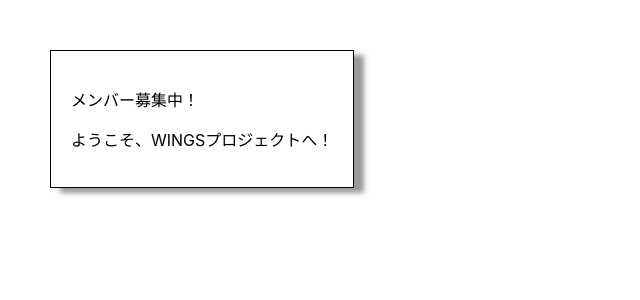
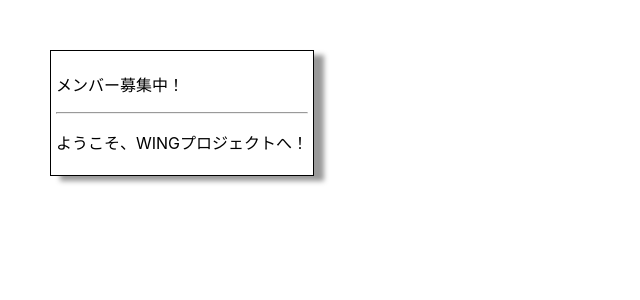
Before and after one commit to nikukyugamer/korekara-hajimeru-react-jissen-nyumon, a React (Create React App) app: page / in a window 1280 px wide. Shown: the top 300 px of the page, without its empty margins (0-640 px from the left). Built offline with nearby package versions, Linux system fonts and the light colour scheme.

Commit message:
feat: 🎸 3-3-4

```diff
--- /dev/null
+++ b/src/TitledPanel.js
@@ -0,0 +1,16 @@
+export default function TitledPanel({ title, body }) {
+  return (
+    <div style={{
+      margin: 50,
+      padding: 5,
+      border: '1px solid #000',
+      width: 'fit-content',
+      boxShadow: '10px 5px 5px #999',
+      backgroundColor: '#fff',
+    }}>
+      {title}
+      <hr />
+      {body}
+    </div>
+  )
+}
--- a/src/index.js
+++ b/src/index.js
@@ -6,15 +6,21 @@
 
 import SelectStyle from './SelectStyle';
 import StyledPanel from './StyledPanel';
+import TitledPanel from './TitledPanel';
 
 const root = ReactDOM.createRoot(document.getElementById('root'));
 
 root.render(
   <React.StrictMode>
-    <StyledPanel>
-      <p>メンバー募集中！</p>
-      <p>ようこそ、WINGSプロジェクトへ！</p>
-    </StyledPanel>
+    <TitledPanel
+      title={
+        <p>メンバー募集中！</p>
+      }
+      body={
+        <p>ようこそ、WINGプロジェクトへ！</p>
+      }
+    >
+    </TitledPanel>
   </React.StrictMode>
 );
 
```
